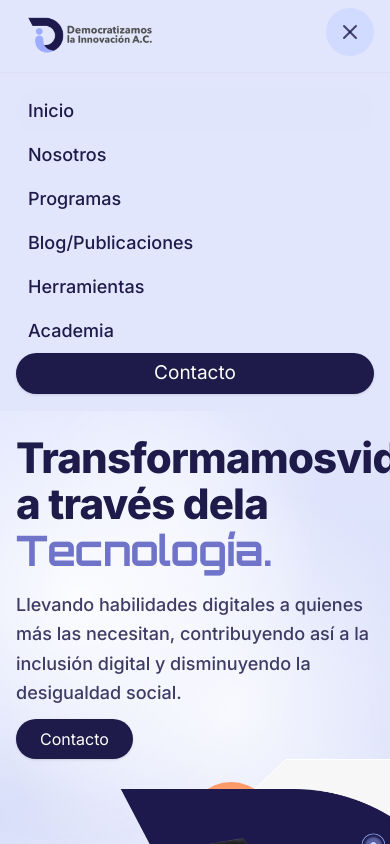
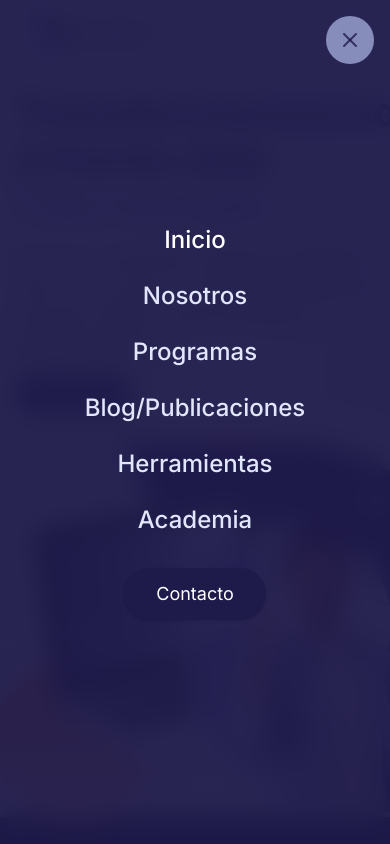
Before and after one commit to torozcodli/DemocratizamosWeb, a Next.js app: page / in a window 390 px wide. Both pictures are taken after a click on the button 350 px from the left and 32 px from the top of the page. Shown: the top 844 px of the page. Built offline with nearby package versions, Linux system fonts and the light colour scheme; a web font is replaced by a local one.

Commit message:
semi-fix: improve iPad and iPhone responsiveness - unified containers, fixed navbar overlay, adjusted layouts for tablet breakpoints. Many details still pending but core structure improved

```diff
--- a/src/app/globals.css
+++ b/src/app/globals.css
@@ -160,8 +160,10 @@
   /* Desktop - NO aplicar ningún estilo, dejar que las clases de Tailwind funcionen */
 
 
-  /* Fix para tablet (768-1279px) - NO afectar desktop (xl+) */
+  /* Fix para elementos visuales de la ilustración en tablet (768-1279px) - NO afectar desktop (xl+) */
+  /* NOTA: NO usar !important en layout/tipografía - dejar que Tailwind controle responsive */
   @media (min-width: 768px) and (max-width: 1279px) {
+    /* Solo ajustes visuales de elementos de la ilustración, NO layout del Hero */
     .hero-laptop-container {
       transform: scale(0.56) translateY(-3cm) translateX(-3cm) !important;
     }
@@ -177,33 +179,16 @@
     .hero-whatsapp-banner {
       transform: translateX(-4.5cm) !important;
     }
-    .hero-section-container {
-      min-height: 500px !important;
-    }
-    .hero-title {
-      margin-left: 4.5cm !important;
-    }
-    .hero-description {
-      margin-left: 4.5cm !important;
-      max-width: 45ch !important;
-      line-height: 1.5 !important;
-    }
-    .hero-cta-button {
-      transform: scale(0.9) !important;
-      margin-left: 4.5cm !important;
-    }
+    /* ELIMINADO: margin-left, max-width, line-height, transform en .hero-title, .hero-description, .hero-cta-button */
+    /* Estas propiedades bloqueaban el responsive de Tailwind - ahora Tailwind controla el layout */
   }
 
-  /* Ajustes específicos para iPad más pequeños (768-1023px) */
+  /* Ajustes específicos para iPad más pequeños (768-1023px) - solo elementos visuales */
   @media (min-width: 768px) and (max-width: 1023px) {
     .hero-laptop-container {
       transform: scale(0.55) translateY(-3cm) translateX(-3cm) !important;
     }
-    .hero-section-container {
-      min-height: 450px !important;
-    }
-    .hero-cta-button {
-      transform: scale(0.85) !important;
-    }
+    /* ELIMINADO: min-height, transform en .hero-section-container, .hero-cta-button */
+    /* Tailwind controla estos valores a través de las clases en el HTML */
   }
 }
--- a/src/components/sections/AlliesSection.tsx
+++ b/src/components/sections/AlliesSection.tsx
@@ -3,7 +3,7 @@ import { AlliesCarousel } from './AlliesCarousel';
 export function AlliesSection() {
   return (
     <section className="relative w-full bg-[#DEE3FF] py-20 flow-root mt-0">
-      <div className="mx-auto max-w-[1400px] px-6">
+      <div className="max-w-7xl mx-auto w-full px-4 sm:px-6 md:px-10 xl:px-8">
         {/* Heading */}
         <h2 className="text-center text-4xl sm:text-5xl md:text-6xl lg:text-7xl leading-[0.95]">
           <span className="text-[#1E1A49] font-black tracking-tight">Nuestros </span>
--- a/src/components/sections/Footer.tsx
+++ b/src/components/sections/Footer.tsx
@@ -47,8 +47,8 @@ export function Footer() {
         />
       </div>
 
-      <Container className="max-w-[95%] sm:max-w-[90%] lg:max-w-[90%]">
-        <div className="grid gap-8 sm:gap-10 md:gap-12 grid-cols-1 sm:grid-cols-2 md:grid-cols-2 lg:grid-cols-[1.25fr_1fr_.75fr] lg:gap-x-16 lg:gap-y-0 items-start px-4 sm:px-6 md:px-8 lg:px-6">
+      <Container>
+        <div className="grid gap-8 sm:gap-10 md:gap-12 grid-cols-1 sm:grid-cols-2 md:grid-cols-2 xl:grid-cols-[1.25fr_1fr_.75fr] xl:gap-x-16 xl:gap-y-0 items-start">
           {/* Column 1: Branding */}
           <div className="space-y-4 sm:col-span-2 md:col-span-1">
             <div className="w-full max-w-[200px] sm:max-w-[220px] md:max-w-[240px]">
@@ -179,9 +179,9 @@ export function Footer() {
         />
       </div>
 
-      <Container className="max-w-[95%] sm:max-w-[90%] lg:max-w-[90%]">
+      <Container>
         {/* Copyright */}
-        <div className="mt-6 sm:mt-8 md:mt-8 text-center text-xs sm:text-sm text-[#E1E6FD]/70 px-4 sm:px-6 md:px-8 lg:px-12">
+        <div className="mt-6 sm:mt-8 md:mt-8 text-center text-xs sm:text-sm text-[#E1E6FD]/70">
           <p>© {currentYear}. Todos los derechos reservados</p>
         </div>
       </Container>
--- a/src/components/sections/Hero.tsx
+++ b/src/components/sections/Hero.tsx
@@ -22,7 +22,7 @@ export function Hero() {
       />
 
       <div className="max-w-7xl mx-auto w-full px-4 sm:px-6 md:px-10 xl:px-8 relative z-10">
-        <div className="hero-section-container grid grid-cols-1 md:grid-cols-2 md:gap-8 lg:gap-10 xl:gap-14 items-center relative min-h-[500px] md:min-h-[550px] xl:min-h-[700px]">
+        <div className="hero-section-container grid grid-cols-1 md:grid-cols-[1.15fr_0.85fr] md:gap-8 lg:gap-10 xl:gap-14 items-center relative min-h-[500px] md:min-h-[550px] xl:min-h-[700px]">
           {/* Lado izquierdo */}
           <div className="space-y-4 sm:space-y-5 md:space-y-6 xl:space-y-8 xl:-ml-18 z-10 order-1 md:order-1">
             <h1 className="hero-title font-inter font-extrabold text-[#1E1A49] text-[42px] sm:text-[50px] md:text-[52px] lg:text-[56px] xl:text-[72px] leading-[1.1] tracking-[-0.02em]">
--- a/src/components/sections/LatestSection.tsx
+++ b/src/components/sections/LatestSection.tsx
@@ -1,5 +1,6 @@
 import Image from 'next/image';
 import { Container } from '@/components/ui/Container';
+import { cn } from '@/lib/utils/cn';
 
 const latestItems = [
   {
@@ -120,7 +121,7 @@ export function LatestSection() {
       </div>
 
       {/* Contenido */}
-      <Container className="relative z-10 pl-4 sm:pl-6 lg:pl-8 max-w-none">
+      <Container className="relative z-10">
         {/* Título */}
         <h2 className="text-center text-5xl sm:text-6xl md:text-7xl lg:text-8xl leading-[0.95] mb-16 md:mb-20">
           <span
@@ -131,12 +132,15 @@ export function LatestSection() {
           </span>
         </h2>
 
-        {/* Cards */}
-        <div className="grid grid-cols-1 md:grid-cols-3 gap-14 lg:gap-20 max-w-[88rem] mx-auto px-4 sm:px-0">
+        {/* Cards - 2 arriba + 1 abajo en tablet */}
+        <div className="grid grid-cols-1 md:grid-cols-2 xl:grid-cols-3 gap-14 lg:gap-20 max-w-[88rem] mx-auto px-4 sm:px-0">
           {latestItems.map((item, index) => (
             <div
               key={index}
-              className="rounded-[42px] overflow-hidden shadow-lg bg-white flex flex-col"
+              className={cn(
+                "rounded-[42px] overflow-hidden shadow-lg bg-white flex flex-col",
+                index === 2 && "md:col-span-2 md:max-w-[600px] md:mx-auto xl:col-span-1 xl:max-w-none"
+              )}
             >
               {/* Parte superior: Imagen con overlay */}
               <div className="relative h-[175px] lg:h-[195px]">
--- a/src/components/sections/Navbar.tsx
+++ b/src/components/sections/Navbar.tsx
@@ -20,6 +20,18 @@ export function Navbar() {
     window.addEventListener('scroll', handleScroll);
     return () => window.removeEventListener('scroll', handleScroll);
   }, []);
+
+  // Bloquear scroll del body cuando el menú está abierto
+  useEffect(() => {
+    if (isOpen) {
+      document.body.style.overflow = 'hidden';
+    } else {
+      document.body.style.overflow = '';
+    }
+    return () => {
+      document.body.style.overflow = '';
+    };
+  }, [isOpen]);
 
   return (
     <nav
@@ -71,8 +83,23 @@ export function Navbar() {
           </div>
         </div>
         {isOpen && (
-          <div className="xl:hidden py-4 space-y-4 border-t border-navy-200/30 mt-2">
-            <div className="max-w-7xl mx-auto w-full px-4 sm:px-6 md:px-10 xl:px-8">
+          <>
+            {/* Overlay full-screen */}
+            <div className="xl:hidden fixed inset-0 bg-[#1E1A49]/95 backdrop-blur-md z-50">
+              {/* Botón cerrar arriba derecha */}
+              <div className="absolute top-4 right-4">
+                <button
+                  onClick={() => setIsOpen(false)}
+                  className="h-12 w-12 rounded-full bg-indigo-200/60 hover:bg-indigo-200 flex items-center justify-center transition-colors"
+                  aria-label="Close menu"
+                >
+                  <X size={24} className="h-6 w-6 text-indigo-950/80" />
+                </button>
+              </div>
+
+              {/* Menú centrado verticalmente */}
+              <div className="flex flex-col items-center justify-center h-full px-4">
+                <nav className="space-y-6 text-center">
                   {siteConfig.navigation.map((item) => {
                     const isActive = item.href === '#inicio';
                     return (
@@ -80,10 +107,8 @@ export function Navbar() {
                         key={item.href}
                         href={item.href}
                         className={cn(
-                      'block text-lg font-medium transition-colors px-3 py-2 rounded-full',
-                      isActive
-                        ? 'text-navy-900 bg-lavender'
-                        : 'text-navy-900 hover:text-navy-900'
+                          'block text-2xl md:text-3xl font-medium transition-colors text-[#E1E6FD] hover:text-white',
+                          isActive && 'text-white'
                         )}
                         onClick={() => setIsOpen(false)}
                       >
@@ -91,13 +116,21 @@ export function Navbar() {
                       </a>
                     );
                   })}
-              <a href={siteConfig.cta.href} target="_blank" rel="noopener noreferrer" className="block" onClick={() => setIsOpen(false)}>
-                <Button variant="primary" className="w-full rounded-full">
+                  <a
+                    href={siteConfig.cta.href}
+                    target="_blank"
+                    rel="noopener noreferrer"
+                    className="block mt-8"
+                    onClick={() => setIsOpen(false)}
+                  >
+                    <Button variant="primary" className="text-lg md:text-xl px-8 py-3 rounded-full">
                       {siteConfig.cta.label}
                     </Button>
                   </a>
+                </nav>
               </div>
             </div>
+          </>
         )}
       </div>
     </nav>
--- a/src/components/ui/Container.tsx
+++ b/src/components/ui/Container.tsx
@@ -8,7 +8,7 @@ interface ContainerProps {
 
 export function Container({ children, className }: ContainerProps) {
   return (
-    <div className={cn('mx-auto max-w-7xl pl-0 pr-4 sm:pr-6 lg:pr-8', className)}>
+    <div className={cn('mx-auto max-w-7xl w-full px-4 sm:px-6 md:px-10 xl:px-8', className)}>
       {children}
     </div>
   );
```
Also changed, not shown: src/components/sections/About.tsx (+6 -6 lines). Lines whose indentation alone changed are shown as unchanged.
